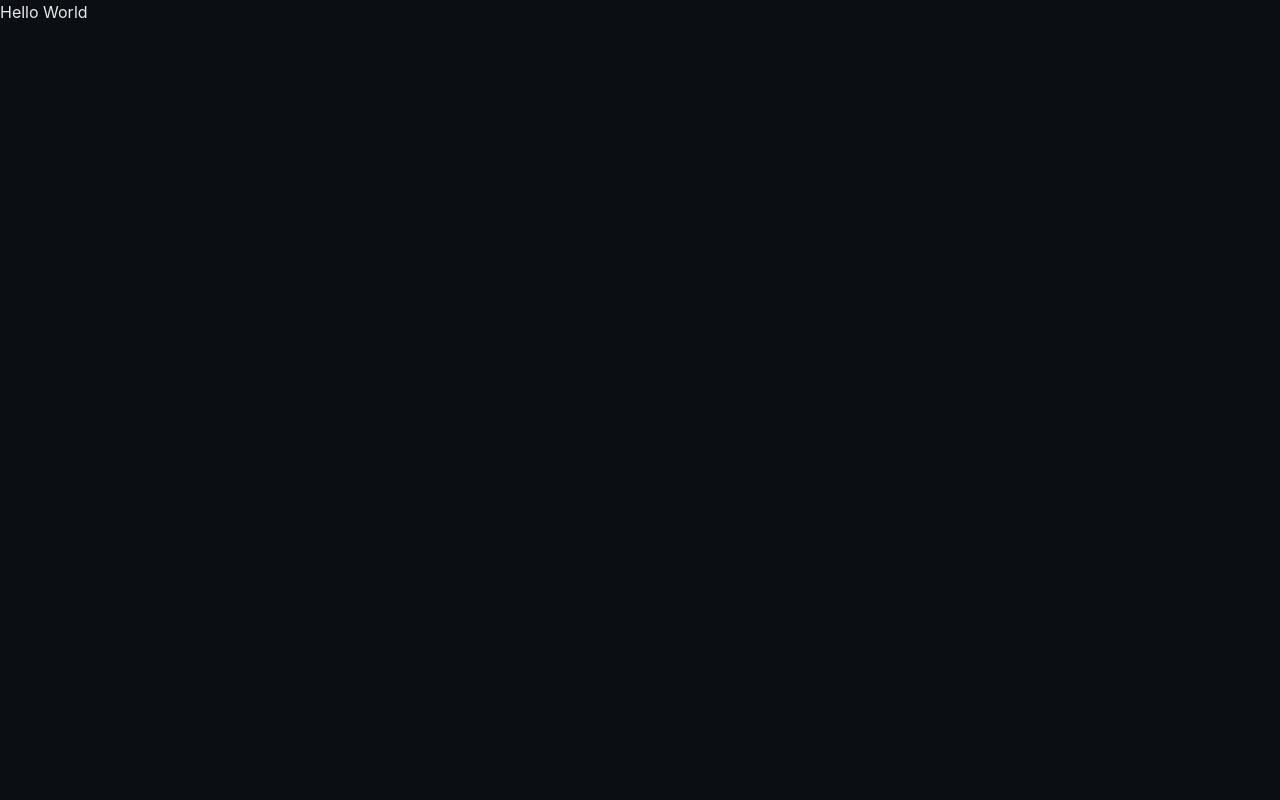
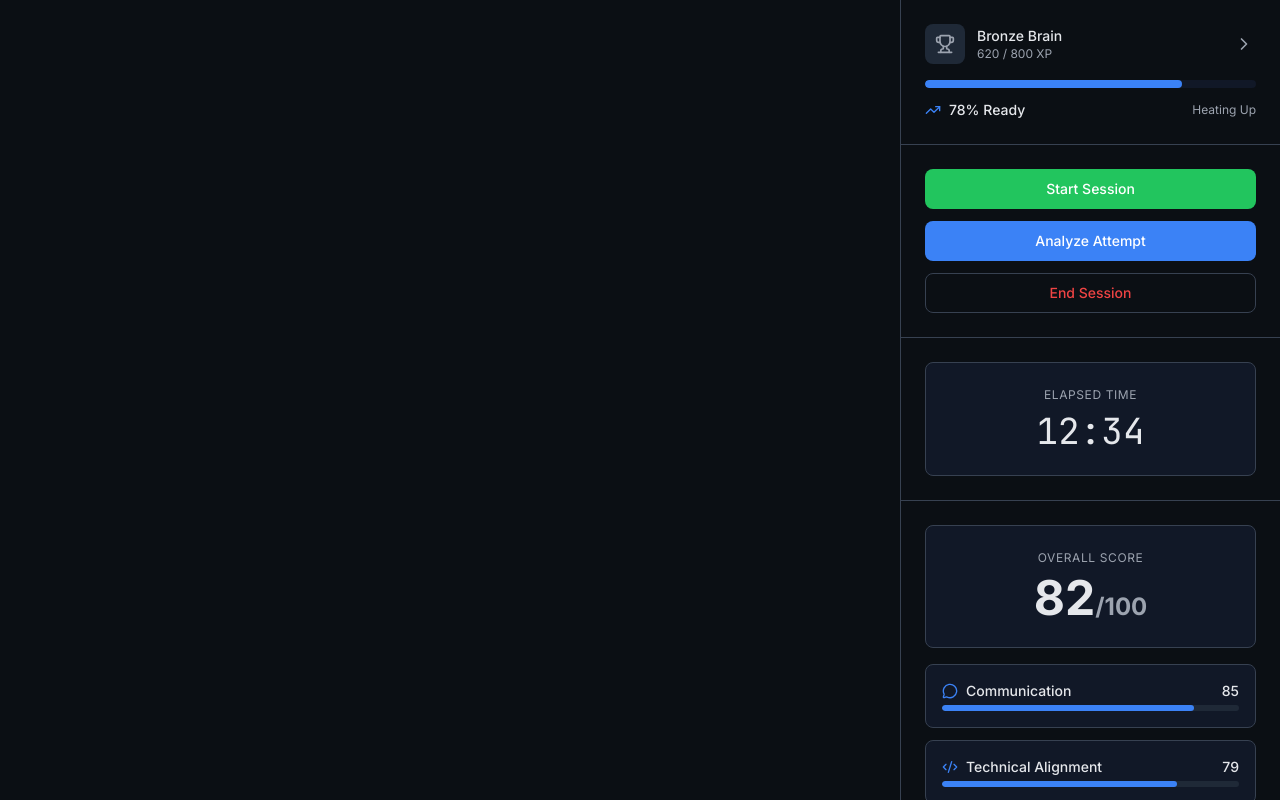
Before and after one commit to donnyjb06/interview-quest, a React (Vite) app in the folder apps/extension/: page / in a window 1280 px wide. Built offline with nearby package versions, Linux system fonts and the light colour scheme.

Commit message:
feat(ui): create base Sidebar component

```diff
--- a/apps/extension/src/App.tsx
+++ b/apps/extension/src/App.tsx
@@ -1,9 +1,7 @@
+import ExtensionSidebar from "./components/Sidebar";
+
 function App() {
-  return (
-    <>
-      <h1>Hello World</h1>
-    </>
-  );
+  return <ExtensionSidebar />;
 }
 
 export default App;
--- /dev/null
+++ b/apps/extension/src/components/Sidebar.tsx
@@ -0,0 +1,246 @@
+import {
+  Trophy,
+  TrendingUp,
+  MessageCircle,
+  Code2,
+  Zap,
+  ChevronRight,
+} from "lucide-react";
+import { useState } from "react";
+
+function ExtensionSidebar() {
+  const [isCollapsed, setIsCollapsed] = useState(false);
+  const isSessionActive = true; // This would come from your session state
+
+  return (
+    <div
+      className={`fixed right-0 top-0 h-screen bg-background border-l border-border flex flex-col overflow-hidden transition-all duration-300 ${
+        isCollapsed ? "w-[64px]" : "w-[380px]"
+      }`}
+    >
+      {/* Toggle Button - positioned on the right edge */}
+      <button
+        onClick={() => setIsCollapsed(!isCollapsed)}
+        className={`absolute top-6 z-10 w-10 h-10 flex items-center justify-center hover:bg-surface transition-colors rounded ${
+          isCollapsed ? "left-1/2 -translate-x-1/2" : "right-4"
+        }`}
+        aria-label={isCollapsed ? "Expand sidebar" : "Collapse sidebar"}
+      >
+        <ChevronRight
+          className={`w-5 h-5 text-secondary-foreground transition-transform duration-300 ${
+            isCollapsed ? "rotate-180" : ""
+          }`}
+          strokeWidth={2}
+        />
+      </button>
+
+      {/* Collapsed State Content */}
+      {isCollapsed && (
+        <div className="flex flex-col items-center pt-20 px-2 gap-6">
+          {/* Session State Indicator */}
+          <div className="flex items-center justify-center">
+            <div
+              className={`w-2 h-2 rounded-full ${
+                isSessionActive ? "bg-error" : "bg-border"
+              }`}
+            />
+          </div>
+
+          {/* Timer - Vertical Format */}
+          <div className="flex flex-col items-center gap-1">
+            <div className="text-foreground text-lg font-jetbrains-mono tracking-tight">
+              <div className="text-center">12</div>
+              <div className="text-center text-secondary-foreground text-xs">
+                :
+              </div>
+              <div className="text-center">34</div>
+            </div>
+          </div>
+        </div>
+      )}
+
+      {/* Sidebar Content */}
+      <div
+        className={`flex flex-col h-full overflow-y-auto transition-opacity duration-300 ${
+          isCollapsed ? "opacity-0 pointer-events-none" : "opacity-100"
+        }`}
+      >
+        {/* Header / Progress Area */}
+        <div className="section">
+          <div className="flex items-center gap-3 mb-4">
+            <div className="w-10 h-10 rounded-lg bg-elevated-surface flex items-center justify-center">
+              <Trophy
+                className="w-5 h-5 text-secondary-foreground"
+                strokeWidth={2}
+              />
+            </div>
+            <div>
+              <div className="text-strong-sm">Bronze Brain</div>
+              <div className="text-secondary-foreground text-xs">
+                620 / 800 XP
+              </div>
+            </div>
+          </div>
+
+          {/* XP Progress Bar */}
+          <div className="mb-3">
+            <div className="h-2 bg-surface rounded-full overflow-hidden">
+              <div
+                className="h-full bg-accent rounded-full transition-all"
+                style={{ width: "77.5%" }}
+              />
+            </div>
+          </div>
+
+          {/* Readiness Status */}
+          <div className="flex items-center justify-between">
+            <div className="flex items-center gap-2">
+              <TrendingUp className="w-4 h-4 text-accent" strokeWidth={2} />
+              <span className="text-strong-sm">78% Ready</span>
+            </div>
+            <span className="text-secondary-foreground text-xs">
+              Heating Up
+            </span>
+          </div>
+        </div>
+
+        {/* Session Controls */}
+        <div className="section space-y-3">
+          <button className="action-button bg-success hover:bg-success-hover text-white">
+            Start Session
+          </button>
+          <button className="action-button bg-accent hover:bg-muted-accent active:bg-accent-active text-white">
+            Analyze Attempt
+          </button>
+          <button className="action-button bg-transparent hover:bg-error/8 text-error card-border">
+            End Session
+          </button>
+        </div>
+
+        {/* Timer Card */}
+        <div className="section">
+          <div className="card p-6">
+            <div className="text-center">
+              <div className="eyebrow mb-2">Elapsed Time</div>
+              <div className="text-foreground text-4xl font-jetbrains-mono">
+                12:34
+              </div>
+            </div>
+          </div>
+        </div>
+
+        {/* Results Area */}
+        <div className="p-6 flex-1">
+          {/* Overall Score */}
+          <div className="card p-6 mb-4">
+            <div className="text-center">
+              <div className="eyebrow mb-2">Overall Score</div>
+              <div className="text-foreground text-5xl font-bold">
+                82
+                <span className="text-secondary-foreground text-2xl">/100</span>
+              </div>
+            </div>
+          </div>
+
+          {/* Breakdown */}
+          <div className="space-y-3 mb-6">
+            <div className="card p-4">
+              <div className="flex items-center justify-between mb-1">
+                <div className="flex items-center gap-2">
+                  <MessageCircle
+                    className="w-4 h-4 text-accent"
+                    strokeWidth={2}
+                  />
+                  <span className="text-strong-sm">Communication</span>
+                </div>
+                <span className="text-strong-sm">85</span>
+              </div>
+              <div className="h-1.5 bg-elevated-surface rounded-full overflow-hidden">
+                <div
+                  className="h-full bg-accent rounded-full"
+                  style={{ width: "85%" }}
+                />
+              </div>
+            </div>
+
+            <div className="card p-4">
+              <div className="flex items-center justify-between mb-1">
+                <div className="flex items-center gap-2">
+                  <Code2 className="w-4 h-4 text-accent" strokeWidth={2} />
+                  <span className="text-strong-sm">Technical Alignment</span>
+                </div>
+                <span className="text-strong-sm">79</span>
+              </div>
+              <div className="h-1.5 bg-elevated-surface rounded-full overflow-hidden">
+                <div
+                  className="h-full bg-accent rounded-full"
+                  style={{ width: "79%" }}
+                />
+              </div>
+            </div>
+          </div>
+
+          {/* Feedback */}
+          <div className="mb-6">
+            <div className="text-strong-sm mb-3">Key Feedback</div>
+            <div className="space-y-2.5">
+              <div className="flex gap-2">
+                <div className="w-1 h-1 rounded-full bg-accent mt-2 flex-shrink-0" />
+                <p className="text-muted-sm leading-relaxed">
+                  Strong explanation of time complexity and clear reasoning
+                  throughout
+                </p>
+              </div>
+              <div className="flex gap-2">
+                <div className="w-1 h-1 rounded-full bg-accent mt-2 flex-shrink-0" />
+                <p className="text-muted-sm leading-relaxed">
+                  Consider discussing edge cases earlier in your approach
+                </p>
+              </div>
+              <div className="flex gap-2">
+                <div className="w-1 h-1 rounded-full bg-accent mt-2 flex-shrink-0" />
+                <p className="text-muted-sm leading-relaxed">
+                  Good use of examples to validate solution correctness
+                </p>
+              </div>
+            </div>
+          </div>
+
+          {/* Follow-up Questions */}
+          <div className="mb-6">
+            <div className="text-strong-sm mb-3">Follow-up Questions</div>
+            <div className="space-y-2">
+              <div className="card p-3">
+                <p className="text-muted-sm">
+                  How would you optimize for memory usage?
+                </p>
+              </div>
+              <div className="card p-3">
+                <p className="text-muted-sm">
+                  What if the input size exceeded memory limits?
+                </p>
+              </div>
+              <div className="card p-3">
+                <p className="text-muted-sm">
+                  Can you achieve this with O(1) space complexity?
+                </p>
+              </div>
+            </div>
+          </div>
+
+          {/* XP Reinforcement */}
+          <div className="card p-3 flex items-center justify-center gap-2">
+            <Zap
+              className="w-4 h-4 text-accent"
+              strokeWidth={2}
+              fill="currentColor"
+            />
+            <span className="text-strong-sm">+120 XP</span>
+          </div>
+        </div>
+      </div>
+    </div>
+  );
+}
+
+export default ExtensionSidebar;
--- a/apps/extension/src/index.css
+++ b/apps/extension/src/index.css
@@ -5,6 +5,8 @@
   --color-surface: #111827;
   --color-elevated-surface: #1f2937;
   --color-accent: #3b82f6;
+  --color-muted-accent: #60a5fa;
+  --color-accent-active: #2563eb;
 
   --color-foreground: #e5e7eb;
   --color-secondary-foreground: #9ca3af;
@@ -12,13 +14,50 @@
 
   --color-border: #374151;
   --color-success: #22c55e;
+  --color-success-hover: #16a34a;
   --color-warning: #f59e0b;
   --color-error: #ef4444;
+  --font-jetbrains-mono: "JetBrains Mono";
+  --font-inter-sans: "Inter";
 }
 
 @layer base {
   html,
   body {
-    @apply bg-background text-foreground;
+    @apply bg-background text-foreground relative font-inter-sans;
   }
 }
+
+@utility card-border {
+  @apply border border-border;
+}
+
+@utility section-border {
+  @apply border-b border-border;
+}
+
+@utility text-strong-sm {
+  @apply text-foreground text-sm font-medium;
+}
+
+@utility text-muted-sm {
+  @apply text-secondary-foreground text-sm;
+}
+
+@utility eyebrow {
+  @apply text-secondary-foreground text-xs uppercase tracking-wider;
+}
+
+@layer components {
+  .card {
+    @apply bg-surface rounded-lg card-border;
+  }
+
+  .section {
+    @apply p-6 section-border;
+  }
+
+  .action-button {
+    @apply w-full h-10 px-4 rounded-lg text-sm font-medium transition-colors;
+  }
+}
```
